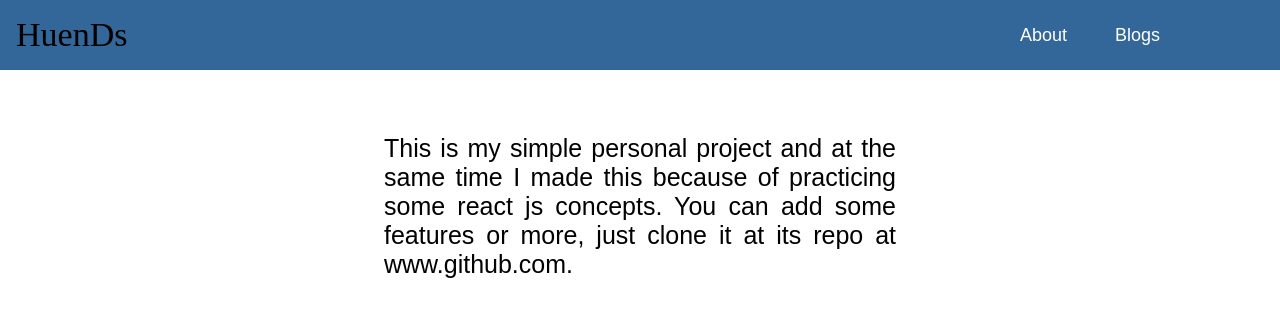
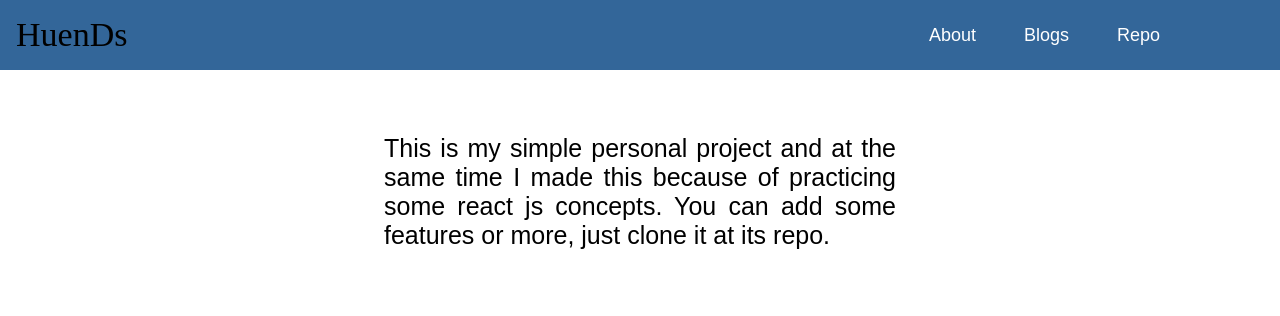
Before and after one commit to Huends-Jhoebert/react-blog-app, a React (Create React App) app: page / in a window 1280 px wide. Shown: the top 316 px of the page. Built offline with nearby package versions, Linux system fonts and the light colour scheme.

Commit message:
Added repo at navbar

```diff
--- a/src/components/header/Header.js
+++ b/src/components/header/Header.js
@@ -8,7 +8,7 @@ const Header = () => {
          <p className="about">
             This is my simple personal project and at the same time I made this
             because of practicing some react js concepts. You can add some
-            features or more, just clone it at its repo at www.github.com.
+            features or more, just clone it at its repo.
          </p>
       </header>
    );
--- a/src/components/header/Navbar.js
+++ b/src/components/header/Navbar.js
@@ -11,6 +11,14 @@ const Navbar = () => {
             <li>
                <a href="#">Blogs</a>
             </li>
+            <li>
+               <a
+                  href="https://github.com/Huends-Jhoebert/react-blog-app"
+                  target="_blank"
+               >
+                  Repo
+               </a>
+            </li>
          </ul>
       </nav>
    );
```
